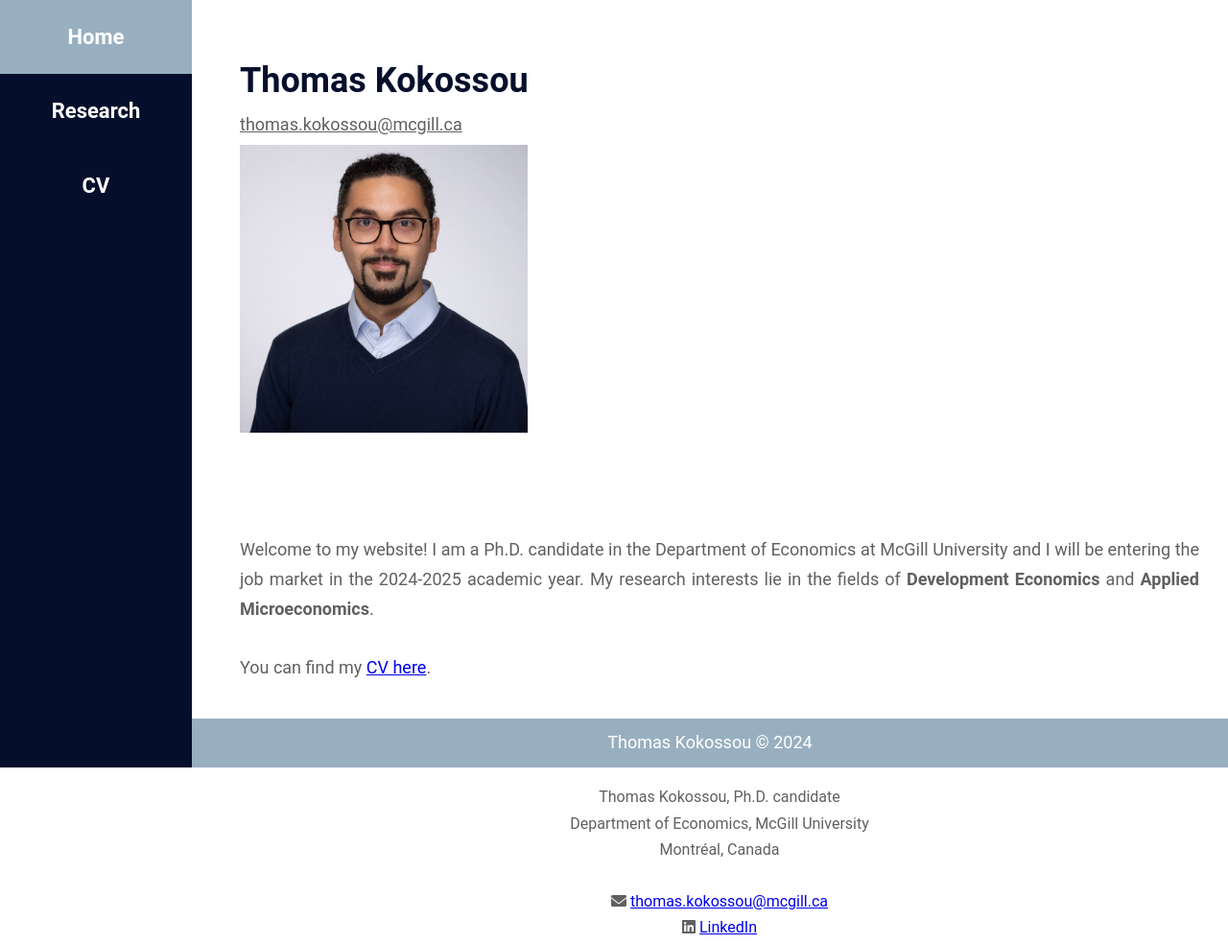
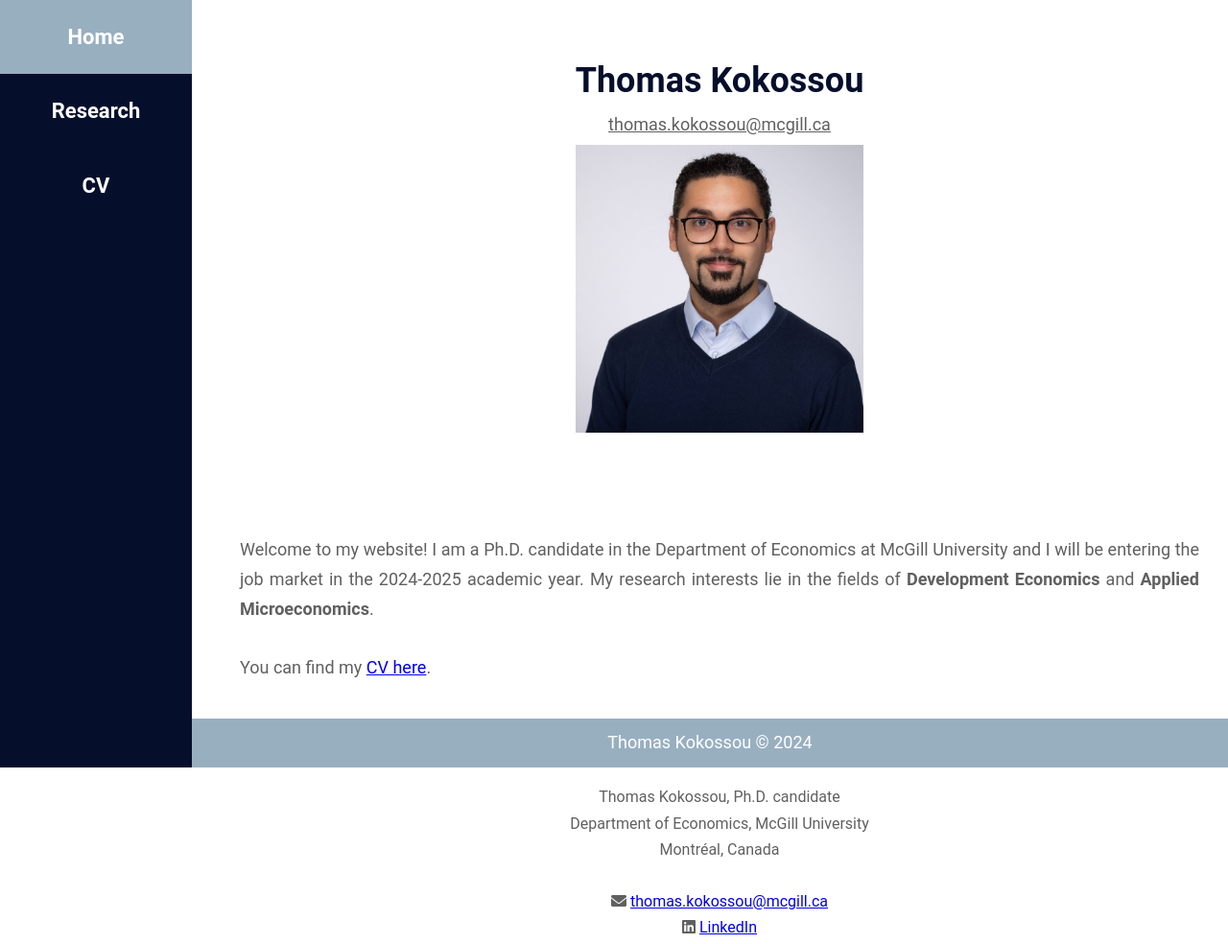
Before and after one commit to thomaskokossou/thomaskokossou.github.io, a plain HTML site: page index.html in a window 1280 px wide. Shown: the top 984 px of the page at 96% size. Drawn offline with Linux system fonts and the light colour scheme.

Commit message:
Update index.html

```diff
--- a/index.html
+++ b/index.html
@@ -46,10 +46,17 @@
       background-color: #98afc0;
     }
 
-    .main-content, .content {
+    .content {
       margin-left: 220px; /* Leave space for the sidebar */
       padding: 30px; /* Add some padding */
       padding-bottom: 50px;
+    }
+
+    .main-content {
+      margin-left: 220px; /* Leave space for the sidebar */
+      padding: 30px; /* Add some padding */
+      padding-bottom: 50px;
+      text-align: center; /* Align text in center */
     }
 
 
```
